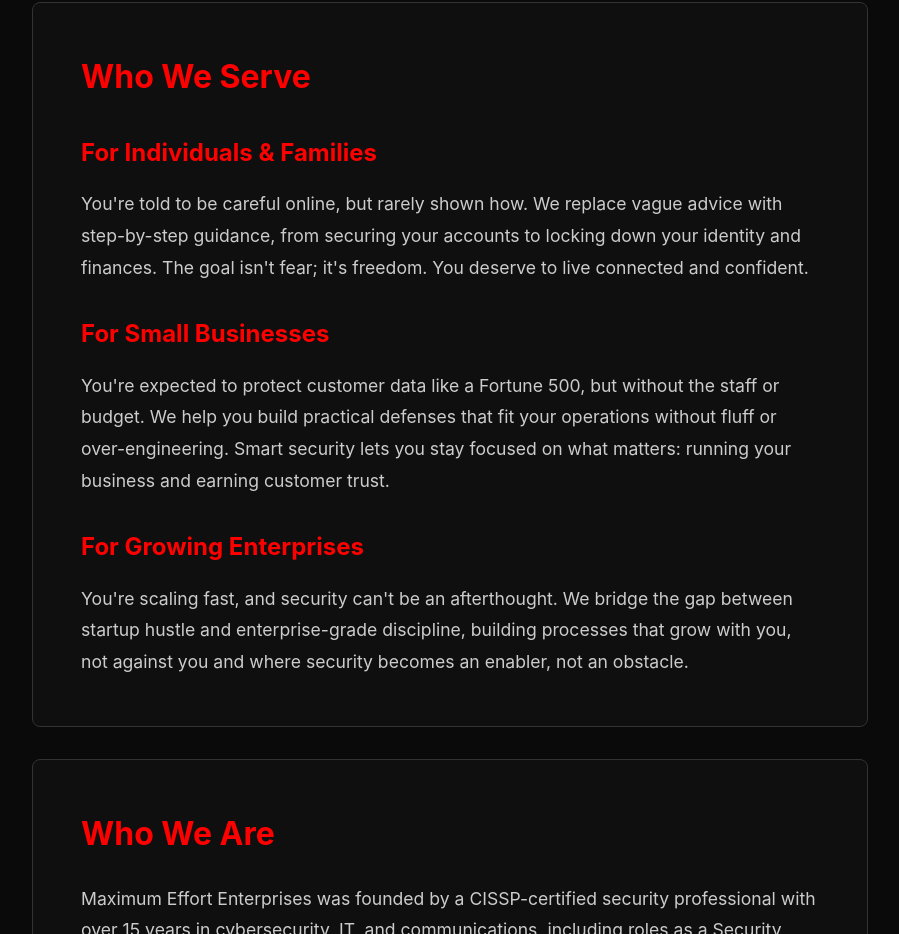
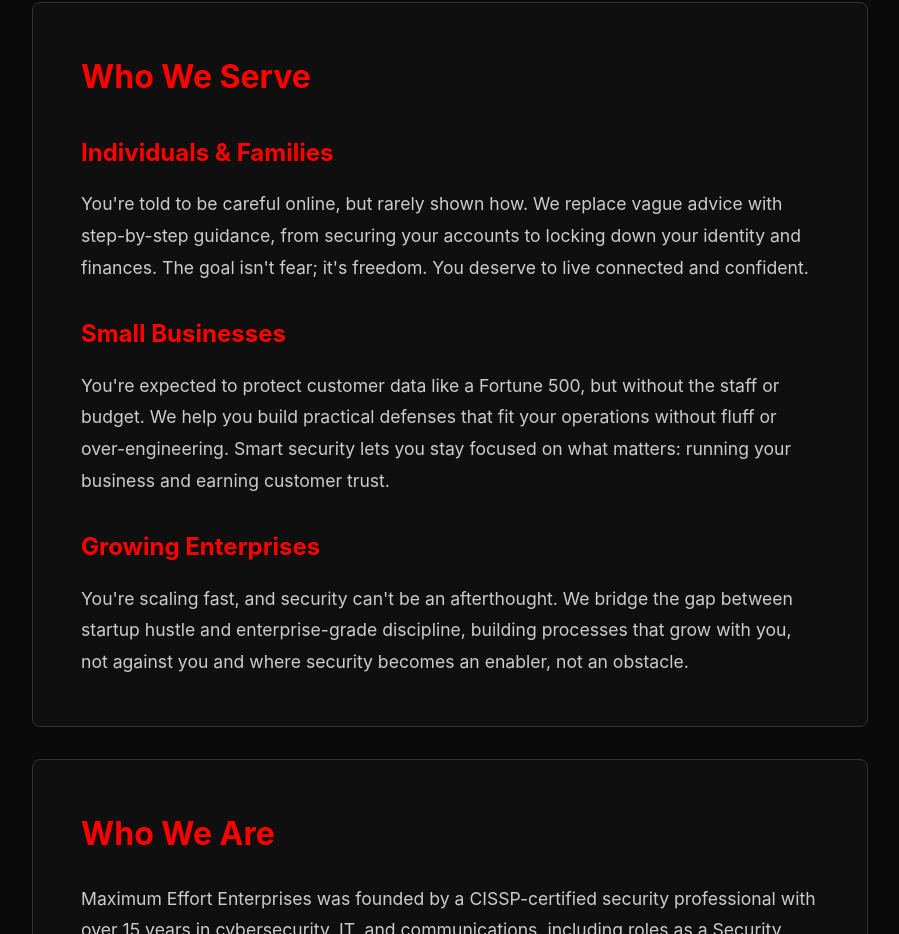
Before and after one commit to maxeffent/maxeffent.github.io, a plain HTML site: page about.html in a window 1280 px wide. Shown: the part 1058-1992 px from the top of the page, without its empty margins (190-1089 px from the left). Drawn offline with Linux system fonts and the light colour scheme.

Commit message:
Removed For from Who We Serve section.

```diff
--- a/about.html
+++ b/about.html
@@ -267,13 +267,13 @@
         <div class="about-section">
             <h2>Who We Serve</h2>
 
-            <h3>For Individuals & Families</h3>
+            <h3>Individuals & Families</h3>
             <p>You're told to be careful online, but rarely shown how. We replace vague advice with step-by-step guidance, from securing your accounts to locking down your identity and finances. The goal isn't fear; it's freedom. You deserve to live connected and confident.</p>
 
-            <h3>For Small Businesses</h3>
+            <h3>Small Businesses</h3>
             <p>You're expected to protect customer data like a Fortune 500, but without the staff or budget. We help you build practical defenses that fit your operations without fluff or over-engineering. Smart security lets you stay focused on what matters: running your business and earning customer trust.</p>
 
-            <h3>For Growing Enterprises</h3>
+            <h3>Growing Enterprises</h3>
             <p>You're scaling fast, and security can't be an afterthought. We bridge the gap between startup hustle and enterprise-grade discipline, building processes that grow with you, not against you and where security becomes an enabler, not an obstacle.</p>
         </div>
 
```
